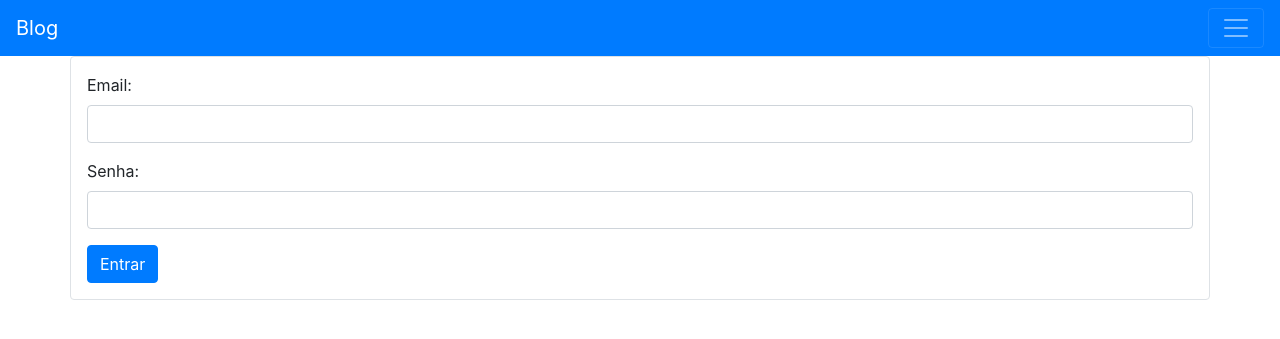
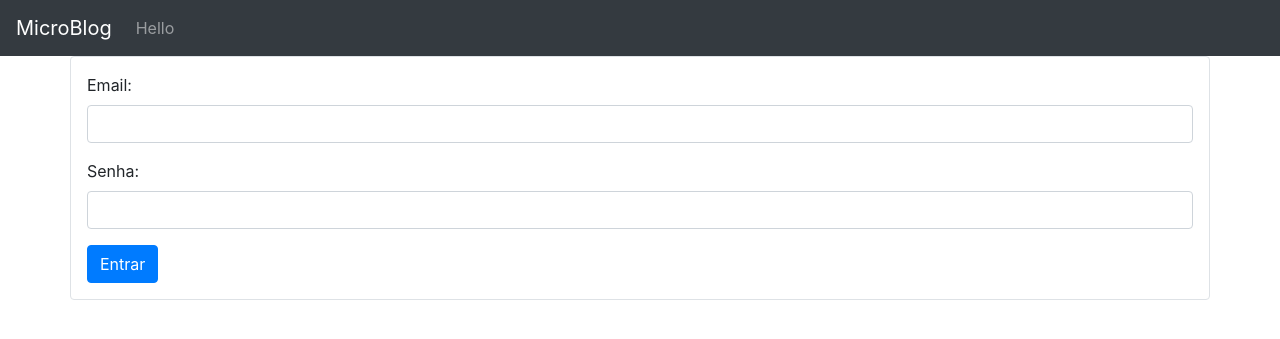
Before and after one commit to UniversidadeDeVassouras/labproghiper-microblog, a Flask app: page / in a window 1280 px wide. Shown: the top 339 px of the page. Run offline with Flask 2, Linux system fonts and the light colour scheme; some libraries are stand-ins or nearby versions.

Commit message:
fix: Navigation bar
Correção na barra de navegação que antes aparecia colapsada

```diff
--- a/application/view/templates/base.html
+++ b/application/view/templates/base.html
@@ -7,20 +7,17 @@
         <title>Document</title>
     </head>
     <body>
-        <nav class="navbar navbar-dark bg-primary">
-            <a class="navbar-brand" href="#">Blog</a>
+        <nav class="navbar navbar-expand-lg navbar-dark bg-dark">
+            <a class="navbar-brand" href="{{url_for('hello')}}">MicroBlog</a>
             <button class="navbar-toggler" type="button" data-toggle="collapse" data-target="#navbarNavAltMarkup" aria-controls="navbarNavAltMarkup" aria-expanded="false" aria-label="Toggle navigation">
-                <span class="navbar-toggler-icon"></span>
+              <span class="navbar-toggler-icon"></span>
             </button>
             <div class="collapse navbar-collapse" id="navbarNavAltMarkup">
-                <div class="navbar-nav">
-                <a class="nav-item nav-link active" href="#">Home <span class="sr-only">(current)</span></a>
-                <a class="nav-item nav-link" href="#">Features</a>
-                <a class="nav-item nav-link" href="#">Pricing</a>
-                <a class="nav-item nav-link disabled" href="#" tabindex="-1" aria-disabled="true">Disabled</a>
-                </div>
+              <div class="navbar-nav">
+                <a class="nav-item nav-link" href="{{url_for('hello')}}">Hello <span class="sr-only">(current)</span></a>
             </div>
-        </nav>
+            </div>
+          </nav>
         {% block body %}{% endblock %}
     </body>
 </html>
```
